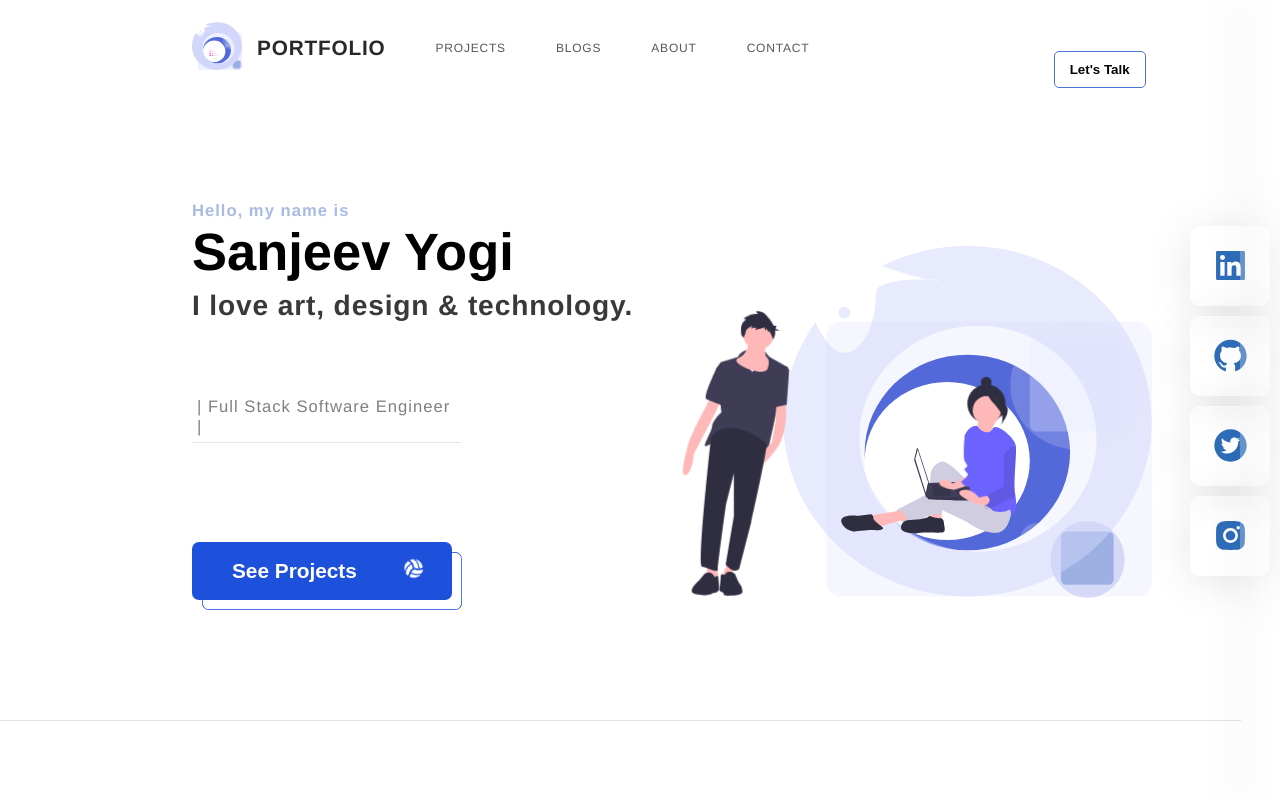
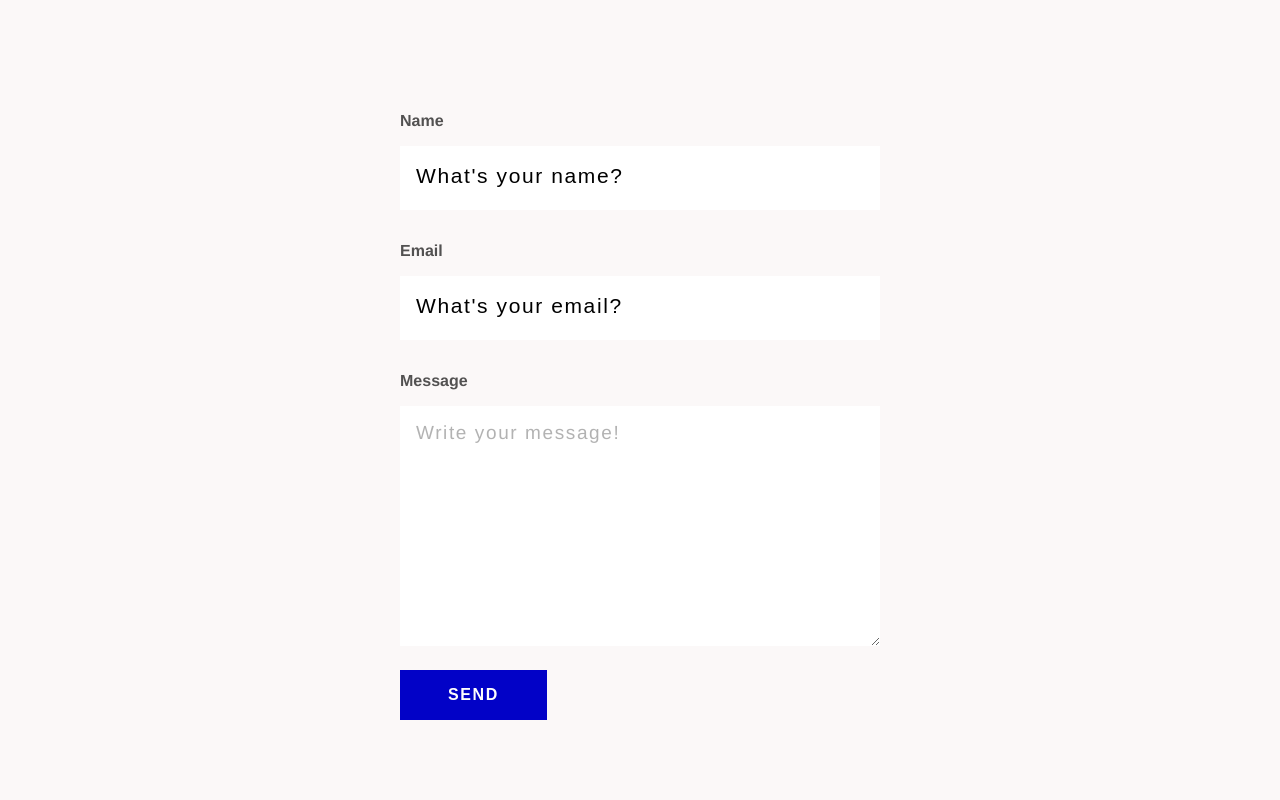
Before and after one commit to sanjeevyg/Portfolio, a React (Create React App) app: page / in a window 1280 px wide. Shown: the top 800 px of the page. Built offline with nearby package versions, Linux system fonts and the light colour scheme.

Commit message:
contact form created

```diff
--- a/src/Pages/Contact/Contact.js
+++ b/src/Pages/Contact/Contact.js
@@ -1,57 +1,62 @@
 import React from 'react';
 import './index.css';
-import { useEffect, useState } from 'react';
+import { useState } from 'react';
 
 export default function Contact() {
 
     const [name, setName] = useState('')
-    const [age, setAge] = useState('')
-    const [weight, setWeight] = useState('')
-    const [heyas, setHeya] = useState([])
-    const [sumos, setSumos] = useState([])
-    const [selectedHeya, setSelectedHeya] = useState('')
+    const [email, setEmail] = useState('')
+    const [message, setMessage] = useState('')
 
     return (
         <div className="contact">
-               <div>
-            <div className="card-container"></div>
+            <div className="form-container">
 
-            <form className="sumo-form" >
-                <label htmlFor="name">Name:</label>
+            <form className="contact-form" >
+                <div className="userInfo">
+                    <label htmlFor="formName">Name</label>
                     <input
-                    id="name"
+                        id="formName"
                         type="text"
                         value={name}
-                    placeholder="name"
+                        placeholder="What's your name?"
                         onChange={(event) => setName(event.target.value)}
                     />
+                </div>
 
-             <label htmlFor="weight">Weight:</label>
+
+                <div className="userInfo">
+                    <label htmlFor="email">Email</label>
                     <input
-                    id="weight"
-                    type="number"
-                    value={weight}
-                    min="0"
-                    placeholder="weight"
-                    onChange={(event) => setWeight(event.target.value)}
+                        id="email"
+                        type="text"
+                        value={email}
+                        placeholder="What's your email?"
+                        onChange={(event) => setEmail(event.target.value)}
                     />
+                </div>
 
-                <label htmlFor="age">Age:</label>
-                <input
-                    id="age"
-                    type="number"
-                    value={age}
-                    min="18"
-                    placeholder="age"
-                    onChange={(event) => setAge(event.target.value)}
+                <div className="userInfo messageInfo">
+                    <label htmlFor="message">Message</label>
+                    <textarea
+                        id="message"
+                        type="text"
+                        value={message}
+                        rows="14"
+                         cols="10"
+                         wrap="soft"
+                         maxlength="40"
+                         overflow="hidden"
+                        placeholder="Write your message!"
+                        onChange={(event) => setMessage(event.target.value)}
                     />
-                <select id="sumo-heya" value={selectedHeya} onChange={(event)=> setSelectedHeya(event.target.value)} >
-                        <option value="">Select the heya!</option>
-
-                </select>
-                <input type="submit" value="Submit" />
+                </div>
+                <div className="btnForm">
+                    <input type="submit" value="SEND" />
+                </div>
             </form>
             </div>
         </div>
+
     )
 }
--- a/src/Pages/Contact/index.css
+++ b/src/Pages/Contact/index.css
@@ -1,17 +1,93 @@
 .contact {
-    background-color: cornflowerblue;
+    position: fixed;
+    background-color: rgb(251, 248, 248);
+    top: 0;
     height: 100vh;
+    width: 100vw;
     display: flex;
     justify-content: center;
     align-items: center;
-    font-size: 15rem;
-    /* z-index: 99999999999999; */
+    z-index: 999;
+    font-family: "Helvetica Neue", "HelveticaNeue-Light", "Helvetica Neue Light",  Helvetica, Arial, "Lucida Grande", sans-serif;
 }
 
-.sumo-form {
+.form-container {
+    display: flex;
+    justify-content: space-around;
+    /* background-color: violet; */
+    height: 100vh;
+    width: 50vw;
+}
+
+.contact-form {
     display: flex;
     justify-content: center;
-    align-items: center;
-    font-size: 15pt;
+    align-items: flex-start;
+    font-size: 12pt;
+    font-weight: bold;
+    color: rgb(10, 10, 10, .7);
     flex-direction: column;
+
 }
+
+.userInfo {
+    display: flex;
+    flex-direction: column;
+    margin-top: 2rem;
+}
+
+.userInfo input {
+    height: 4rem;
+    width: 30rem;
+    margin-top: 1rem;
+    display: flex;
+    text-align: flex-start;
+    padding: 1rem;
+    font-size: 1rem;
+    border: none;
+}
+
+.messageInfo input {
+    height: 15rem;
+    width: 30rem;
+}
+
+input,
+input::-webkit-input-placeholder {
+    font-size: 21px;
+    color: rgba(0, 0, 0);
+    letter-spacing: .1rem;
+    word-wrap: break-word;
+    word-break: break-all;
+}
+
+::placeholder {
+    font-size: 19px;
+    color: rgba(0, 0, 0, 0.3);
+    letter-spacing: .1rem;
+}
+
+
+
+textarea {
+    margin-top: 1rem;
+    padding-top: 1rem;
+    padding-left: 1rem;
+    height: 15rem;
+    width: 30rem;
+    font-size: 1rem;
+    border: none;
+    font-family: "Helvetica Neue", "HelveticaNeue-Light", "Helvetica Neue Light",  Helvetica, Arial, "Lucida Grande", sans-serif;
+}
+
+
+.btnForm input{
+    border: none;
+    background-color: rgb(2, 2, 199);
+    letter-spacing:.1;
+    padding: 1rem 3rem;
+    margin-top: 1.5rem;
+    font-size: 1rem;
+    font-weight: bolder;
+    color: rgb(253, 253, 253);
+}
```
Lines whose indentation alone changed are shown as unchanged.
